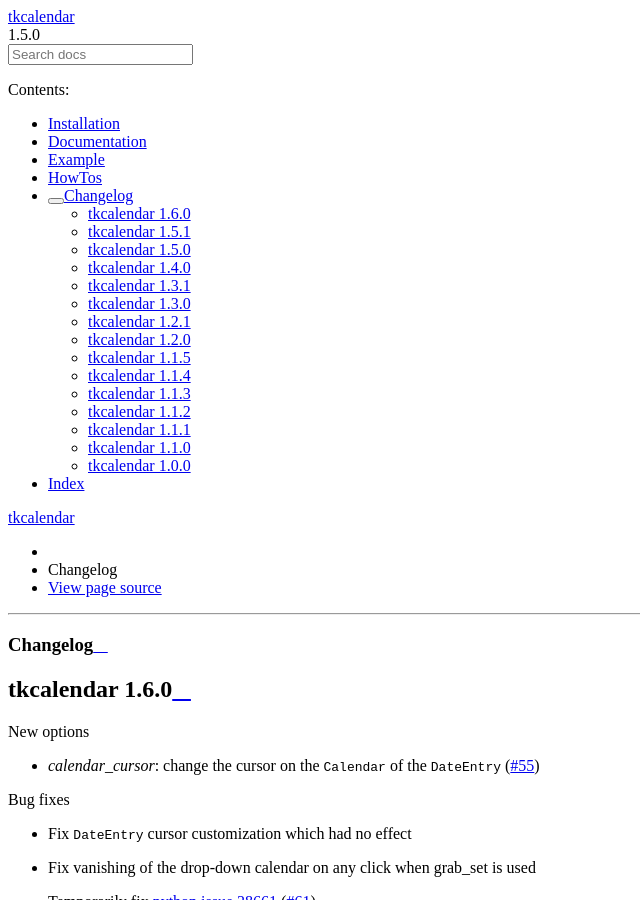
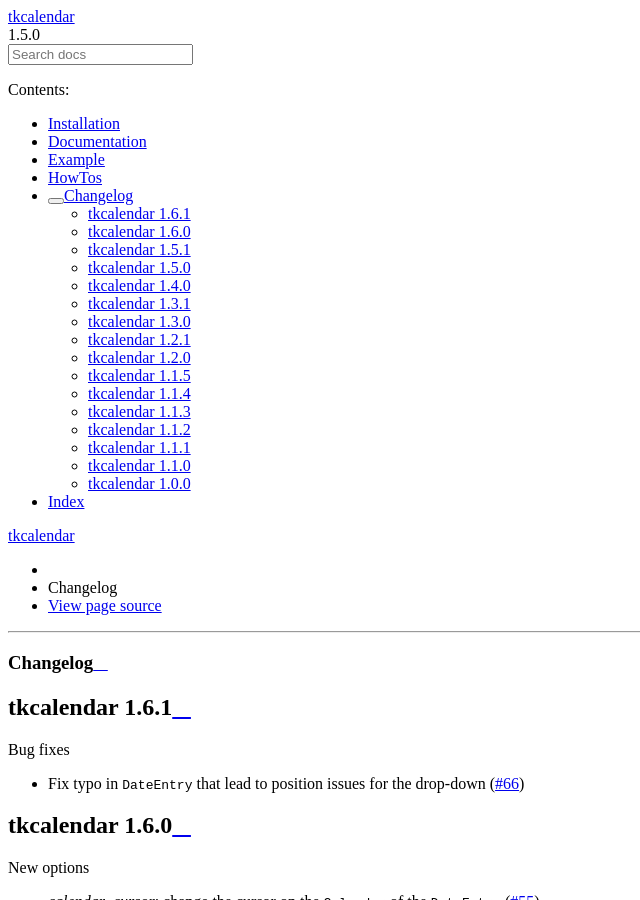
Before and after one commit to j4321/tkcalendar, a Sphinx documentation site: the page built from docs/changelog.rst, in a window 1280 px wide and 900 px high. Shown: the whole window, without its empty margins (0-640 px from the left). Built offline with Sphinx 7.4.7 and the Read the Docs theme 2.0.0, drawn with Linux system fonts in a browser that asks for light colours.

Commit message:
Update changelog

```diff
--- a/README.rst
+++ b/README.rst
@@ -397,6 +397,10 @@ Widget styling, Pyinstaller, Custom date formatting: see https://tkcalendar.read
 Changelog
 =========
 
+- tkcalendar 1.6.1
+
+    * Fix typo in ``DateEntry`` that lead to position issues for the drop-down (`#66 <https://github.com/j4321/tkcalendar/issues/66>`_)
+
 - tkcalendar 1.6.0
 
     * Fix vanishing of the drop-down calendar on any click when grab_set is used
--- a/docs/changelog.rst
+++ b/docs/changelog.rst
@@ -2,6 +2,13 @@ Changelog
 =========
 
 .. currentmodule:: tkcalendar
+
+tkcalendar 1.6.1
+----------------
+
+.. rubric:: Bug fixes
+
+- Fix typo in :class:`DateEntry` that lead to position issues for the drop-down (`#66 <https://github.com/j4321/tkcalendar/issues/66>`_)
 
 tkcalendar 1.6.0
 ----------------
```
